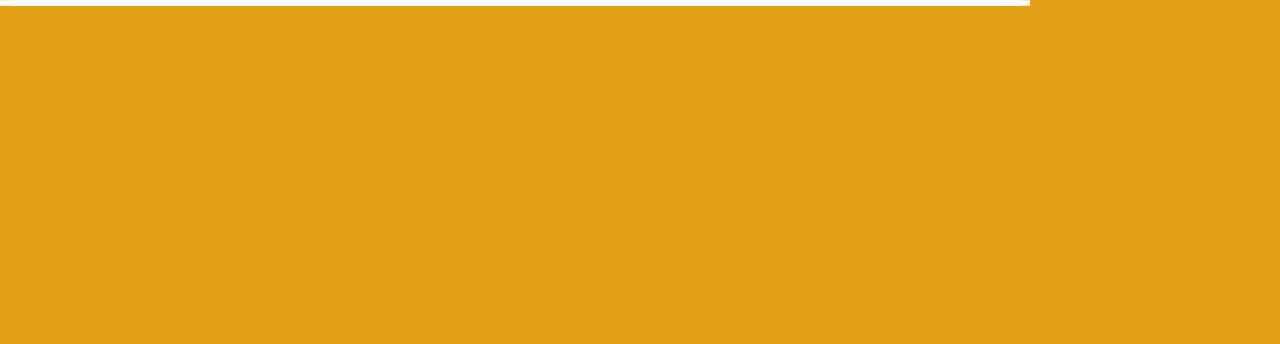
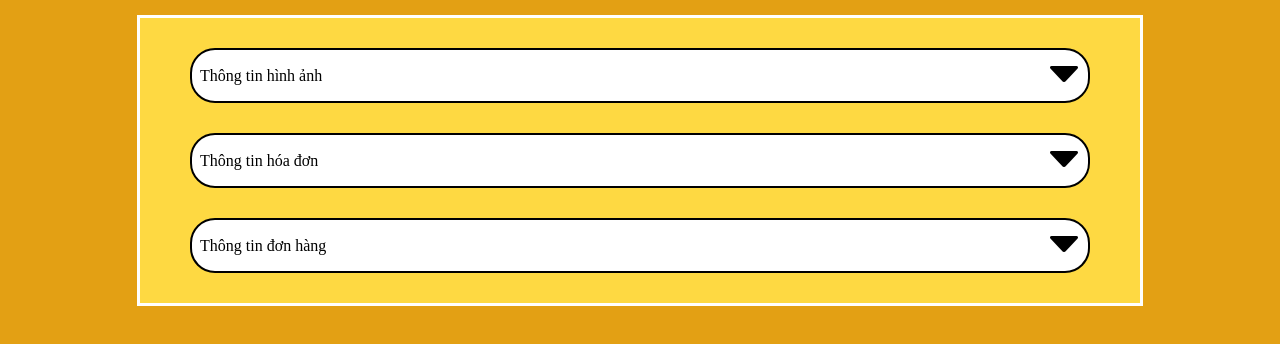
Before and after one commit to NGtrongNGWork/bill_System, a React app in the folder FrontEnd/: page / in a window 1280 px wide. Shown: the top 344 px of the page. Built offline with nearby package versions, Linux system fonts and the light colour scheme; the HTML template or start-up script is replaced by a standard one.

Commit message:
Thêm icon, Chi tiết Tổng Quan

```diff
--- a/FrontEnd/src/CardBill/Detail/Detail.css
+++ b/FrontEnd/src/CardBill/Detail/Detail.css
@@ -1,5 +1,26 @@
+.Details{
+    display: flex;
+    justify-content: center;
+    align-items: center;
+    margin-top: 15px;
+}
 .container{
-    width: 80%;
+    width: 1000px;
     border: 3px solid #fff;
-    border-radius: 5%;
+    background-color: #FED942;
 }
+.container>div{
+    display: flex;
+    justify-content: space-between;
+    align-items: center;
+    background-color: #fff;
+    border: 2px solid #000;
+    border-radius: 25px;
+    padding: 8px;
+    margin: 3% 5%;
+}
+button.ShowDetail{
+    padding: 0;
+    border: 0;
+    background-color: #fff;
+}
--- a/FrontEnd/src/CardBill/Detail/Detail.jsx
+++ b/FrontEnd/src/CardBill/Detail/Detail.jsx
@@ -3,8 +3,12 @@ import './Detail.css'
 function Details()
 {
     return(
-        <div className="container">
-
+        <div className="Details">
+            <div className="container">
+                <div className="Inform_Img">Thông tin hình ảnh <button className="ShowDetail"><img src="./src/img/icon/down.png" alt="" /></button></div>
+                <div className="Inform_Bill">Thông tin hóa đơn <button className="ShowDetail"><img src="./src/img/icon/down.png" alt="" /></button></div>
+                <div className="Inform_Order">Thông tin đơn hàng <button className="ShowDetail"><img src="./src/img/icon/down.png" alt="" /></button></div>
+            </div>
         </div>
     )
 }
```
Also changed, not shown: FrontEnd/src/img/Icon/down.png (added), FrontEnd/src/img/Icon/right-arrows.png (added).
